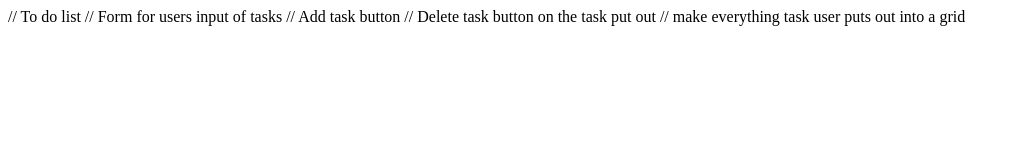
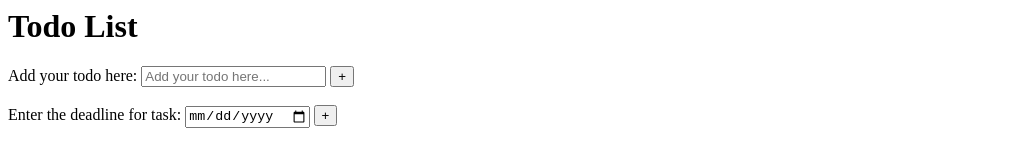
Before and after one commit to ProducerIntelligence/ToDoList, a plain HTML site: page index.html in a window 1280 px wide. Shown: the whole page, without its empty margins (0-1020 px from the left). Drawn offline with Linux system fonts and the light colour scheme.

```diff
--- a/index.html
+++ b/index.html
@@ -1,3 +1,4 @@
+<!--
 // To do list
 
 // Form for users input of tasks
@@ -8,3 +9,68 @@
 
 
 // make everything task user puts out into a grid
+
+// form will have Add task form
+// then the date
+// add filter task
+
+
+
+
+//
+-->
+
+<html>
+
+
+
+<hhead>
+
+
+</hhead>
+
+ <body>
+
+
+
+    <header>
+    <h1> Todo List </h1>
+    </header>
+    <main>
+        <form>
+            <label for="todo"> Add your todo here: </label>
+            <input type="text" name="todo" id="todo"  placeholder="Add your todo here...">
+            <button>+</button>
+            <br><br>
+            <label for="todo"> Enter the deadline for task: </label>
+            <input type="date" name="todo" id="todo" placeholder="Enter in the format YYYY-MM-DD">
+            <button>+</button>
+            <br><br>
+        </form>
+
+        <!-- Buttons to delete selected -->
+
+
+
+
+
+    </main>
+
+
+
+
+
+
+
+
+    <script>
+
+
+
+
+    </script>
+
+
+</body>
+
+</html>
```
